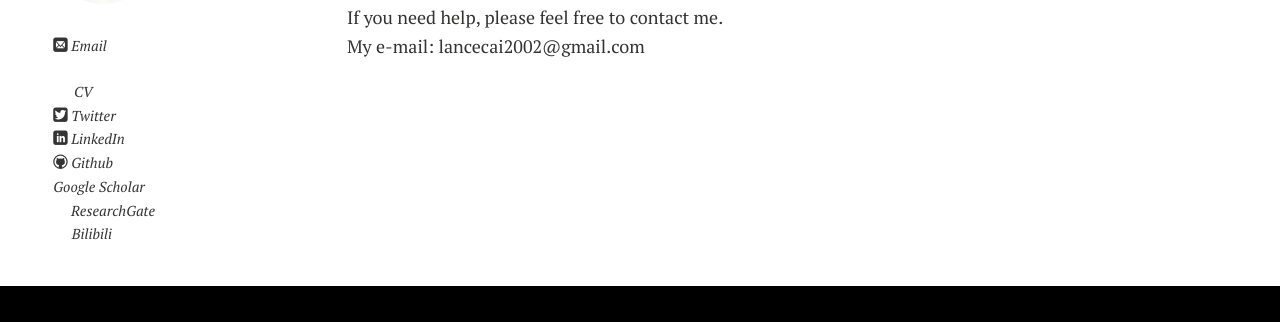
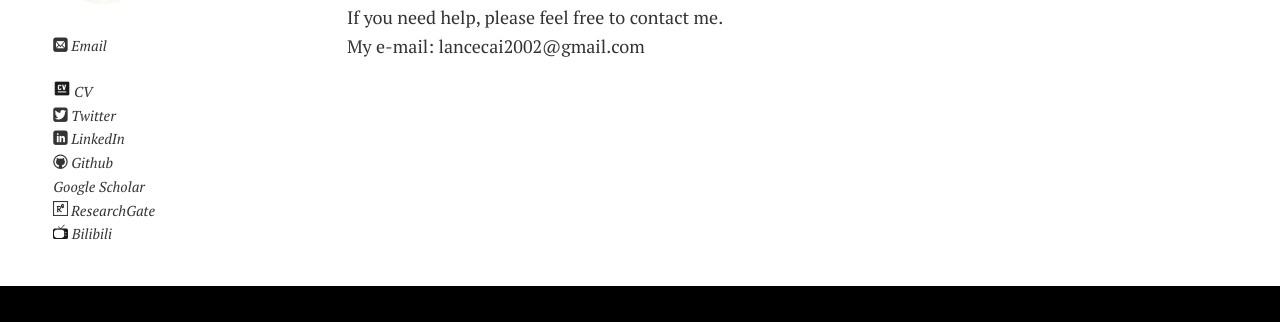
Before and after one commit to GuangLun2000/GuangLun2000.github.io, a Jekyll site: the page built from assets/README.md, in a window 1280 px wide. Shown: the part 204-526 px from the top of the page. Built offline with Jekyll 4.4.1, drawn with Linux system fonts in a browser that asks for light colours; nearby versions of some CDN libraries; our own code applies the rules of GitHub Pages for plain Markdown files; comment, search, counter and statistics services are not loaded; a style sheet for code colours, icons or effects is not loaded.

Commit message:
Update author-bio.html

```diff
--- a/_includes/author-bio.html
+++ b/_includes/author-bio.html
@@ -5,7 +5,7 @@
 <p>{{ site.owner.bio }}</p>
 {% if site.owner.email %}<p style="text-indent:0;margin-top:1.5em;"><a href="mailto:{{ site.owner.email }}" target="_blank"><i class="icon-mail"></i> Email</a></p>{% endif %}
 
-{% if site.owner.cv %}<p style="text-indent:0;;margin-top:1.5em;"><a href="{{ site.owner.cv }}"><img src="images/logo/icons8-cv-100.png" width="17.2" height="17.2"></i> CV</a></p>{% endif %}
+{% if site.owner.cv %}<p style="text-indent:0;;margin-top:1.5em;"><a href="{{ site.owner.cv }}"><img src="https://caihanlin.com/images/logo/icons8-cv-100.png" width="17.2" height="17.2"></i> CV</a></p>{% endif %}
 
 {% if site.owner.twitter %}<p style="text-indent:0;"><a href="https://twitter.com/{{ site.owner.twitter }}"><i class="icon-twitter"></i> Twitter</a></p>{% endif %}
 
@@ -25,8 +25,8 @@
 
 {% if site.owner.scholar%}<p style="text-indent:0;"><a href="{{ site.owner.scholar}}"><i class="ai ai-google-scholar-square"></i> Google Scholar</a></p>{% endif %}
 
-{% if site.owner.researchgate %}<p style="text-indent:0;"><a href="{{ site.owner.researchgate}}"><img src="images/logo/icons8-rg.png" width="14.2" height="14.2"></i> ResearchGate</a></p>{% endif %}
+{% if site.owner.researchgate %}<p style="text-indent:0;"><a href="{{ site.owner.researchgate}}"><img src="https://caihanlin.com/images/logo/icons8-rg.png" width="14.2" height="14.2"></i> ResearchGate</a></p>{% endif %}
 
-{% if site.owner.bilibili %}<p style="text-indent:0;"><a href="https://space.bilibili.com/{{ site.owner.bilibili }}"><img src="images/logo/icons8-retro-tv-100.png" width="15" height="15"></i> Bilibili</a></p>{% endif %}
+{% if site.owner.bilibili %}<p style="text-indent:0;"><a href="https://space.bilibili.com/{{ site.owner.bilibili }}"><img src="https://caihanlin.com/images/logo/icons8-retro-tv-100.png" width="15" height="15"></i> Bilibili</a></p>{% endif %}
 
 <!-- Lastly modified by Hanlin CAI in 2023/10/15 -->
```
